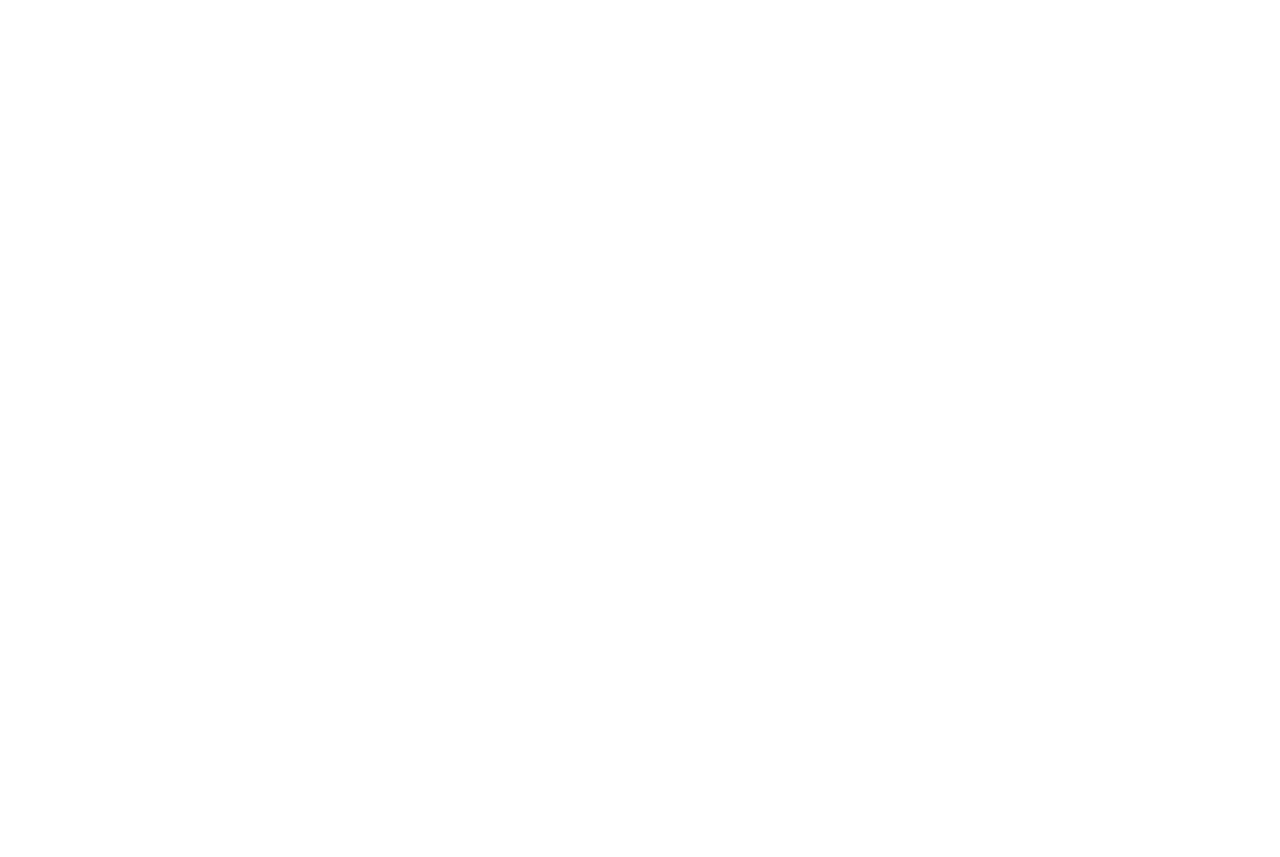
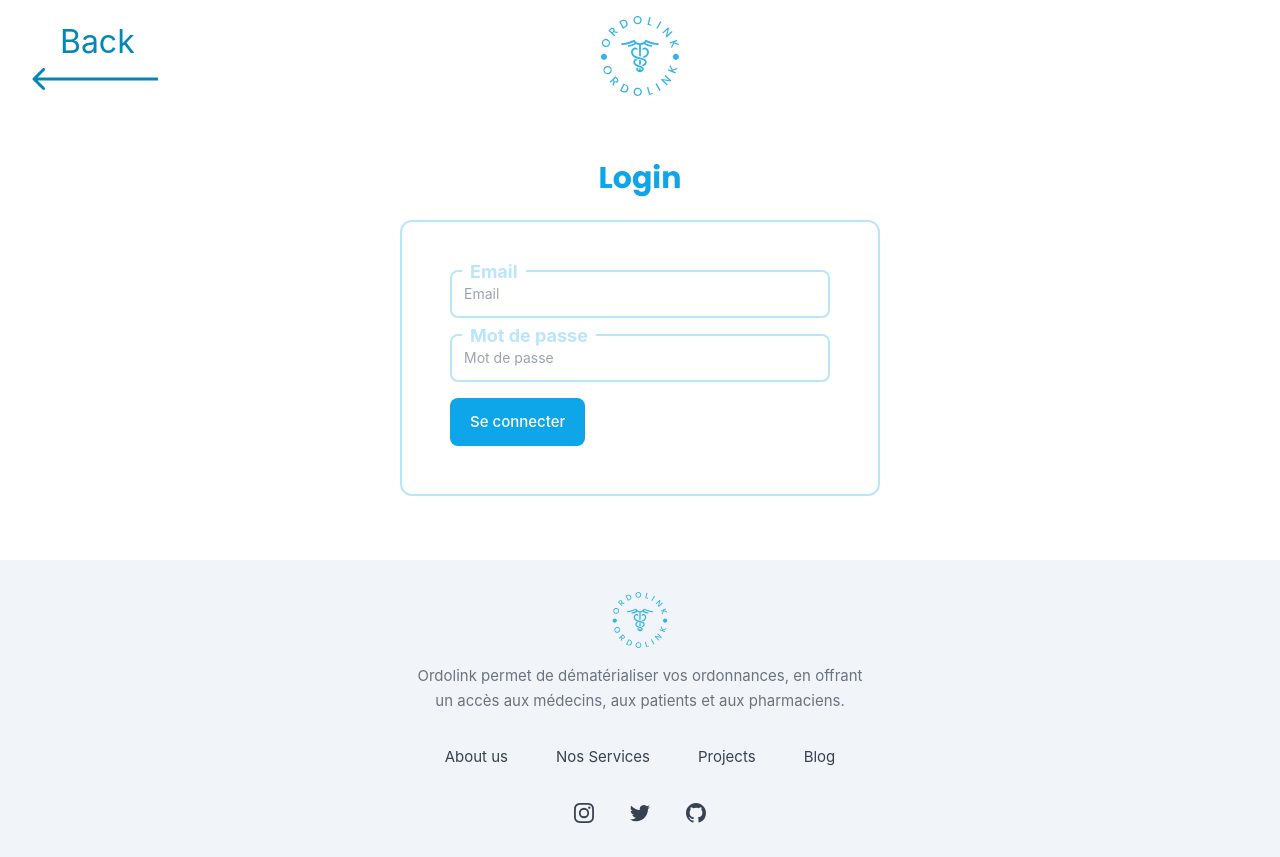
Before and after one commit to Cyb0nix/OrdoLink, a Vue app in the folder Vue/: page /Login in a window 1280 px wide. Before the commit this address had no page. Before the commit the page ends 800 px from the top, so only its background shows below. Built offline with nearby package versions, Linux system fonts and the light colour scheme.

Commit message:
Add Login page

```diff
--- /dev/null
+++ b/Vue/src/components/HeaderLogin.vue
@@ -0,0 +1,29 @@
+<template>
+    <header class="">
+        <div class="max-w-full px-4 py-2 sm:px-6 sm:py-4 lg:px-8">
+            <p class="back">Back</p>
+            <img
+                    src="@/assets/Img/Arrow 1.svg"
+                    alt="Logo OrdoLink"
+                    class=""
+                />
+            <div class="flex justify-center items-center">
+
+                <img
+                    src="@/assets/Img/LogoOrdoLink.svg"
+                    alt="Logo OrdoLink"
+                    class="h-20 w-20 -mt-[75px]"
+                />
+            </div>
+        </div>
+    </header>
+</template>
+
+<style scoped>
+.back{
+    margin-top: 0%;
+    margin-left: 2.3%;
+    font-size: 32px;
+    color: #0586B9;
+}
+</style>
--- a/Vue/src/router/index.js
+++ b/Vue/src/router/index.js
@@ -1,7 +1,7 @@
 import { createRouter, createWebHistory } from 'vue-router'
 import HomeView from '../views/HomeView.vue'
 import MedecinOrdonnance from '../views/MedecinCreerOrdonnance.vue'
-
+import LoginPage from '../views/LoginPage.vue'
 const router = createRouter({
   history: createWebHistory(import.meta.env.BASE_URL),
   routes: [
@@ -14,6 +14,11 @@ const router = createRouter({
       path: '/medecin/ordonnance',
       name: 'medecin-ordonnance',
       component: MedecinOrdonnance
+    },
+    {
+      path: '/Login',
+      name: 'LoginPage',
+      component: LoginPage
     }
   ]
 })
--- /dev/null
+++ b/Vue/src/views/LoginPage.vue
@@ -0,0 +1,58 @@
+<script setup>
+ import FooterHome from '../components/FooterHome.vue';
+ import HeaderLogin from '../components/HeaderLogin.vue';
+</script>
+
+<template>
+  <main  class="h-full bg-white">
+    <HeaderLogin />
+
+    <div class="flex flex-col items-center justify-center">
+      <h1 class="text-3xl font-bold font-poppins text-sky-500 mt-12">
+        Login
+      </h1>
+    </div>
+
+    <section class="mx-auto max-w-screen-lg px-4 py-8 sm:py-12 sm:px-6 lg:py-16 lg:px-8">
+      <div class="grid grid-cols-1 gap-8 lg:grid-cols-1 lg:gap-16 w-1/2 mx-auto -mt-10">
+        <div class="border-2 rounded-xl border-sky-200 lg:p-12">
+           <form action="" class="space-y-4">
+            <div class="grid grid-cols-1 gap-4 sm:grid-cols-1">
+              <div class="relative">
+                <input
+                  class="w-full rounded-lg border-2 border-sky-200 p-3 text-sm text-black"
+                  placeholder="Email"
+                  type="email"
+                  id="email"
+                />
+                <label class="absolute left-3 -top-3 bg-white text-sky-200 font-bold text-lg px-2" for="lastname">Email</label>
+              </div>
+            </div>
+            <div class="grid grid-cols-1 gap-4 sm:grid-cols-1">
+              <div class="relative">
+                <input
+                  class="w-full rounded-lg border-2 border-sky-200 p-3 text-sm text-black"
+                  placeholder="Mot de passe"
+                  type="password"
+                  id="password"
+                />
+                <label class="absolute left-3 -top-3 bg-white text-sky-200 font-bold text-lg px-2" for="lastname">Mot de passe</label>
+              </div>
+            </div>
+            <div class="mt-4">
+              <button
+                type="submit"
+                class="inline-block w-full rounded-lg bg-sky-500 px-5 py-3 font-medium text-white sm:w-auto"
+              >
+                Se connecter
+              </button>
+            </div>
+          </form>
+        </div>
+      </div>
+    </section>
+
+
+    <FooterHome />
+  </main>
+</template>
```
Also changed, not shown: Vue/src/assets/Img/Arrow 1.svg (added).
